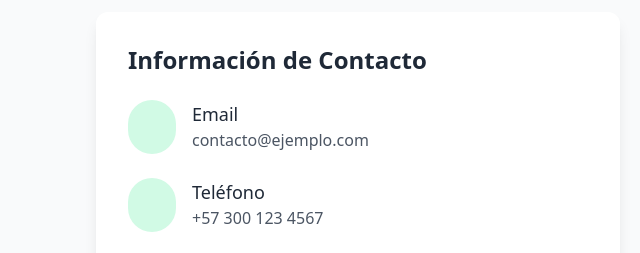
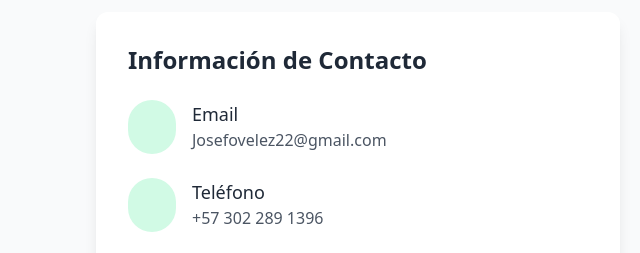
Before and after one commit to Josefo22/Portfolio, an Astro site: page / in a window 1280 px wide. Shown: the part 4860-5113 px from the top of the page, 0-640 px from the left. Built offline with nearby package versions, Linux system fonts and the light colour scheme; Astro itself is replaced by a stand-in of ours; some icons are missing.

Commit message:
Update ContactSection.astro

```diff
--- a/src/components/ContactSection.astro
+++ b/src/components/ContactSection.astro
@@ -36,8 +36,8 @@ import { Icon } from 'astro-icon/components';
               <h4 data-i18n="email-label" class="text-lg font-medium text-gray-800 dark:text-white">
                 Email
               </h4>
-              <a href="mailto:contacto@ejemplo.com" class="text-gray-600 dark:text-gray-300 hover:text-emerald-500 dark:hover:text-emerald-400">
-                contacto@ejemplo.com
+              <a href="mailto:Josefovelez22@gmail.com" class="text-gray-600 dark:text-gray-300 hover:text-emerald-500 dark:hover:text-emerald-400">
+                Josefovelez22@gmail.com
               </a>
             </div>
           </div>
@@ -50,8 +50,8 @@ import { Icon } from 'astro-icon/components';
               <h4 data-i18n="phone" class="text-lg font-medium text-gray-800 dark:text-white">
                 Teléfono
               </h4>
-              <a href="tel:+573001234567" class="text-gray-600 dark:text-gray-300 hover:text-emerald-500 dark:hover:text-emerald-400">
-                +57 300 123 4567
+              <a href="tel:+57302891396" class="text-gray-600 dark:text-gray-300 hover:text-emerald-500 dark:hover:text-emerald-400">
+                +57 302 289 1396
               </a>
             </div>
           </div>
```
